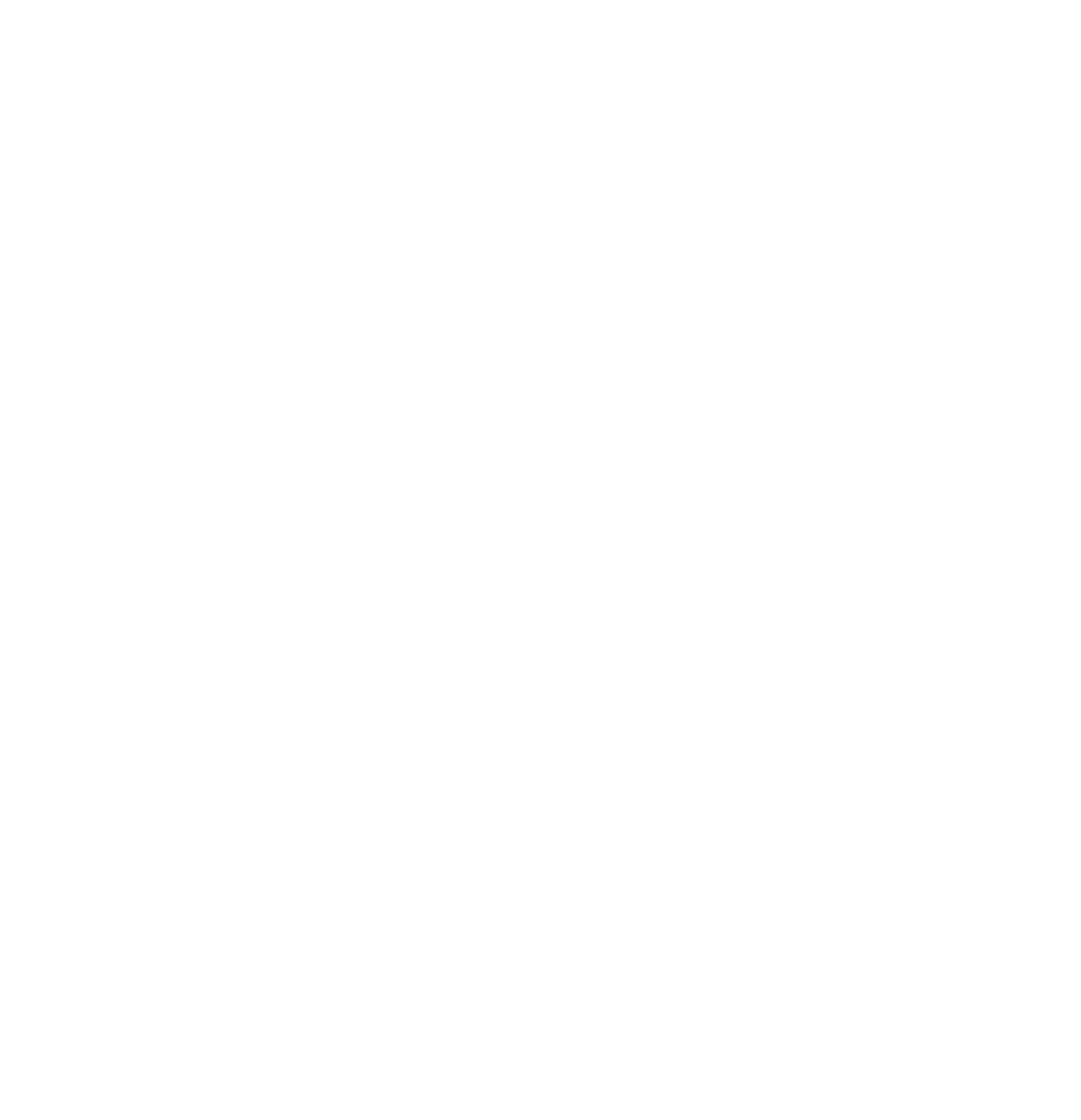
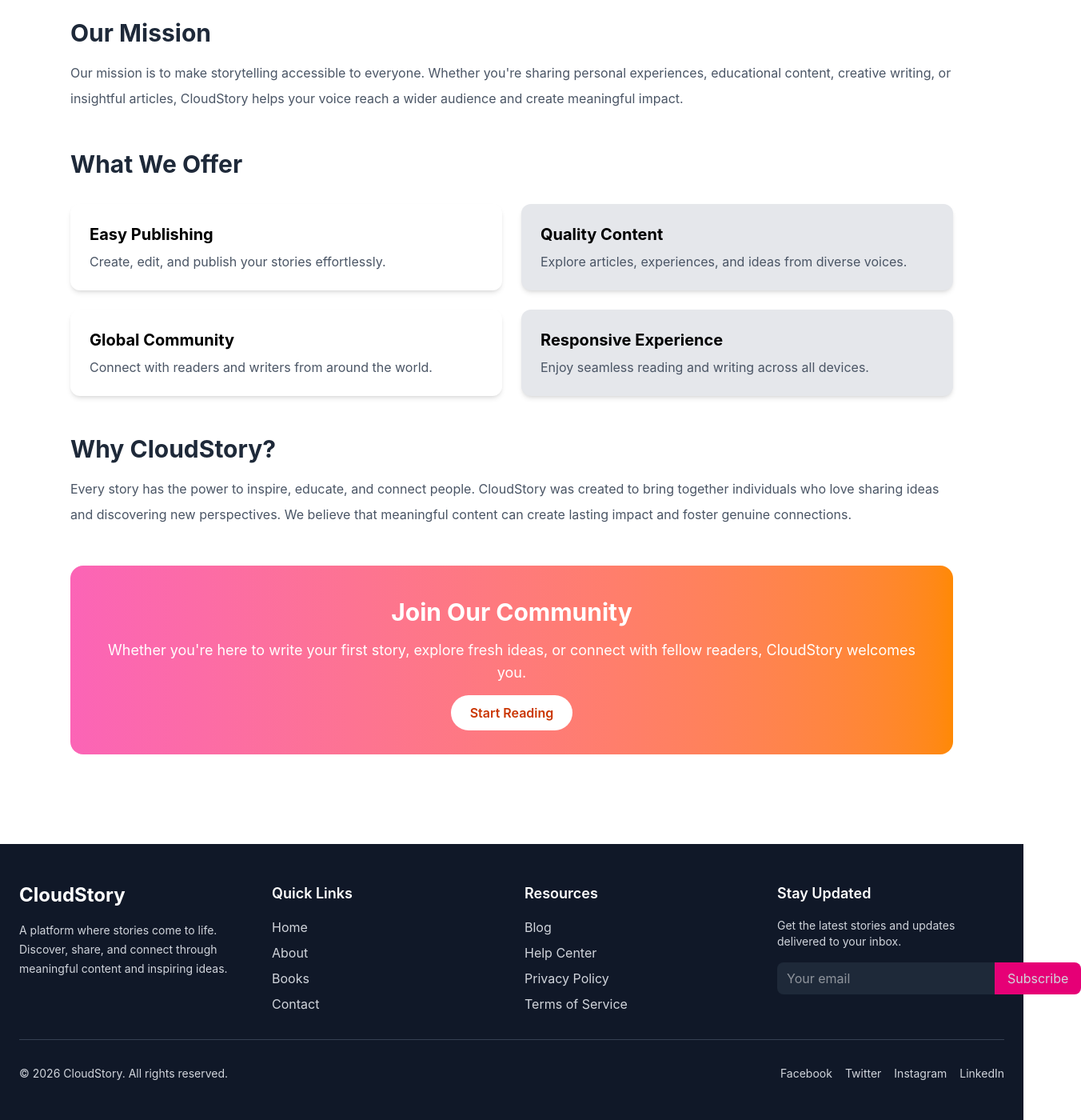
Before and after one commit to industechasr-hub/CloudStory, a React (Vite) app in the folder client/: page /about in a window 1280 px wide. Shown: the part 277-1677 px from the top of the page at 80% size, 1352 px wide, since content can reach past the window. Before the commit the page ends 800 px from the top, so only its background shows below. Built offline with nearby package versions, Linux system fonts and the light colour scheme.

Commit message:
fixed bugs

```diff
--- a/client/src/Components/Footer.jsx
+++ b/client/src/Components/Footer.jsx
@@ -0,0 +1,104 @@
+import React from 'react'
+import { Link } from 'react-router-dom'
+
+function Footer() {
+
+
+
+    return (
+        <>
+            <div className="bg-gray-900 text-gray-300 mt-16">
+                <div className="max-w-7xl mx-auto px-6 py-12">
+
+                    <div className="grid grid-cols-1 md:grid-cols-4 gap-8">
+
+                        {/* Brand */}
+                        <div>
+                            <h2 className="text-2xl font-bold text-white mb-4">
+                                CloudStory
+                            </h2>
+                            <p className="text-sm leading-6">
+                                A platform where stories come to life. Discover, share,
+                                and connect through meaningful content and inspiring ideas.
+                            </p>
+                        </div>
+
+                        {/* Quick Links */}
+                        <div>
+                            <h3 className="text-lg font-semibold text-white mb-4">
+                                Quick Links
+                            </h3>
+                            <ul className="space-y-2">
+                                <li><Link
+                                    to="/home"
+                                    className="hover:text-white">Home</Link></li>
+                                <li><Link
+                                    to="/about" className="hover:text-white">About</Link></li>
+                                <li><Link
+                                 to="/books" className="hover:text-white">Books</Link></li>
+                                <li><Link
+                                to="/contact" className="hover:text-white">Contact</Link></li>
+                            </ul>
+                        </div>
+
+                        {/* Resources */}
+                        <div>
+                            <h3 className="text-lg font-semibold text-white mb-4">
+                                Resources
+                            </h3>
+                            <ul className="space-y-2">
+                                <li><a href="#" className="hover:text-white">Blog</a></li>
+                                <li><a href="#" className="hover:text-white">Help Center</a></li>
+                                <li><a href="#" className="hover:text-white">Privacy Policy</a></li>
+                                <li><a href="#" className="hover:text-white">Terms of Service</a></li>
+                            </ul>
+                        </div>
+
+                        {/* Newsletter */}
+                        <div>
+                            <h3 className="text-lg font-semibold text-white mb-4">
+                                Stay Updated
+                            </h3>
+
+                            <p className="text-sm mb-4">
+                                Get the latest stories and updates delivered to your inbox.
+                            </p>
+
+                            <div className="flex">
+                                <input
+                                    type="email"
+                                    placeholder="Your email"
+                                    className="flex-1 px-3 py-2 rounded-l-lg text-white outline-none bg-gray-800"
+                                />
+
+                                <button className="bg-pink-600 px-4 py-2 rounded-r-lg hover:bg-pink-700">
+                                    Subscribe
+                                </button>
+                            </div>
+                        </div>
+
+                    </div>
+
+                    <hr className="border-gray-700 my-8" />
+
+                    <div className="flex flex-col md:flex-row justify-between items-center text-sm">
+                        <p>
+                            © 2026 CloudStory. All rights reserved.
+                        </p>
+
+                        <div className="flex gap-4 mt-4 md:mt-0">
+                            <a href="#" className="hover:text-white">Facebook</a>
+                            <a href="#" className="hover:text-white">Twitter</a>
+                            <a href="#" className="hover:text-white">Instagram</a>
+                            <a href="#" className="hover:text-white">LinkedIn</a>
+                        </div>
+                    </div>
+
+                </div>
+            </div>
+        </>
+
+    )
+}
+
+export default Footer
--- a/client/src/Pages/About/About.jsx
+++ b/client/src/Pages/About/About.jsx
@@ -1,12 +1,110 @@
 import React from 'react'
 import Navbar from '../../Components/Navbar'
+import { Link } from 'react-router-dom'
+import Footer from '../../Components/Footer'
 
 function About() {
   return (
 
     <>
-    <Navbar/>
-     <div className='text-3xl text-center'>About</div>
+      <Navbar />
+      <div className="max-w-6xl mx-auto px-6 py-12">
+
+
+        <div className="text-center mb-16">
+          <h1 className="text-5xl font-extrabold text-gray-800 mb-4">
+            About CloudStory
+          </h1>
+          <p className="text-xl text-gray-600 max-w-3xl mx-auto">
+            Where stories come to life, ideas find a voice, and readers discover
+            content that inspires, educates, and connects people around the world.
+          </p>
+        </div>
+
+
+        <div className="mb-12">
+          <h2 className="text-3xl font-bold text-gray-800 mb-4">
+            Our Mission
+          </h2>
+          <p className="text-gray-600 leading-8">
+            Our mission is to make storytelling accessible to everyone. Whether
+            you're sharing personal experiences, educational content, creative
+            writing, or insightful articles, CloudStory helps your voice reach a
+            wider audience and create meaningful impact.
+          </p>
+        </div>
+
+
+        <div className="mb-12">
+          <h2 className="text-3xl font-bold text-gray-800 mb-8">
+            What We Offer
+          </h2>
+
+          <div className="grid grid-cols-1 md:grid-cols-2 gap-6">
+            <div className=" shadow-md rounded-xl p-6">
+              <h3 className="font-bold text-xl mb-2"> Easy Publishing</h3>
+              <p className="text-gray-600">
+                Create, edit, and publish your stories effortlessly.
+              </p>
+            </div>
+
+            <div className="bg-gray-200 shadow-md rounded-xl p-6">
+              <h3 className="font-bold text-xl mb-2"> Quality Content</h3>
+              <p className="text-gray-600">
+                Explore articles, experiences, and ideas from diverse voices.
+              </p>
+            </div>
+
+            <div className="shadow-md rounded-xl p-6">
+              <h3 className="font-bold text-xl mb-2">Global Community</h3>
+              <p className="text-gray-600">
+                Connect with readers and writers from around the world.
+              </p>
+            </div>
+
+            <div className="bg-gray-200 shadow-md rounded-xl p-6">
+              <h3 className="font-bold text-xl mb-2">Responsive Experience</h3>
+              <p className="text-gray-600">
+                Enjoy seamless reading and writing across all devices.
+              </p>
+            </div>
+          </div>
+        </div>
+
+
+        <div className="mb-12">
+          <h2 className="text-3xl font-bold text-gray-800 mb-4">
+            Why CloudStory?
+          </h2>
+
+          <p className="text-gray-600 leading-8">
+            Every story has the power to inspire, educate, and connect people.
+            CloudStory was created to bring together individuals who love sharing
+            ideas and discovering new perspectives. We believe that meaningful
+            content can create lasting impact and foster genuine connections.
+          </p>
+        </div>
+
+
+        <div className="bg-gradient-to-r from-pink-400 to-orange-400 text-white rounded-2xl p-10 text-center">
+          <h2 className="text-3xl font-bold mb-4">
+            Join Our Community
+          </h2>
+
+          <p className="mb-6 text-lg">
+            Whether you're here to write your first story, explore fresh ideas,
+            or connect with fellow readers, CloudStory welcomes you.
+          </p>
+
+          <Link
+            to="/books"
+            className="bg-white text-orange-700 font-semibold px-6 py-3 rounded-full hover:scale-105 transition">
+            Start Reading
+          </Link>
+        </div>
+
+      </div>
+      <Footer/>
     </>
 
   )
--- /dev/null
+++ b/client/src/Pages/Books/Books.jsx
@@ -0,0 +1,31 @@
+import React from 'react'
+import Navbar from '../../Components/Navbar'
+import { useEffect, useState } from 'react'
+import BookCard from '../../Components/BookCard'
+import { fetchBooks } from '../../services/api'
+import Footer from '../../Components/Footer'
+
+function Books() {
+  const [books, setBooks] = useState([]);
+
+  useEffect(() => {
+    const loadBooks = async () => {
+      const books = await fetchBooks();
+      setBooks(books);
+    };
+
+    loadBooks();
+  }, []);
+
+  return (
+    <>
+    <Navbar/>
+    <div className="mt-8 flex flex-wrap gap-5 justify-center px-4 pb-10">
+      <BookCard books={books} />
+    </div>
+    <Footer/>
+    </>
+  )
+}
+
+export default Books
--- a/client/src/Pages/Home/Home.jsx
+++ b/client/src/Pages/Home/Home.jsx
@@ -5,6 +5,7 @@
 import { fetchBooks } from '../../services/api'
 import bgimg from '../../assets/bgi.png'
 import { Link } from 'react-router-dom'
+import Footer from '../../Components/Footer'
 
 function Home() {
 
@@ -86,6 +87,7 @@
       <BookCard books={books} />
     </div>
   </div>
+  <Footer/>
 </>
 
   )
--- a/client/src/Pages/Login/Login.jsx
+++ b/client/src/Pages/Login/Login.jsx
@@ -9,6 +9,7 @@
 import { Link } from "react-router-dom";
 import { logIn } from "../../services/api";
 import img from '../../../src/assets/bg2.webp'
+import Footer from "../../Components/Footer";
 
 const Login = () => {
   const [showPassword, setShowPassword] = useState(false);
@@ -159,6 +160,7 @@
           </div>
         </div>
       </div>
+      <Footer/>
     </>
   );
 };
--- a/client/src/Pages/Register/Register.jsx
+++ b/client/src/Pages/Register/Register.jsx
@@ -3,6 +3,7 @@
 import { Link } from "react-router-dom";
 import { signUp } from "../../services/api";
 import regbg from "../../assets/bg2.webp"
+import Footer from "../../Components/Footer";
 
 
 const Register = () => {
@@ -38,7 +39,7 @@
     return (
         <>
         <div className=" relative min-h-screen flex justify-center  items-center px-10">
-            <img className="absolute inset-0 w-full h-full object-cover" src={regbg} alt="" srcset="" />
+            <img className="absolute inset-0 w-full h-full object-cover" src={regbg} alt="img" />
 
             <div className=" absolute w-full max-w-md backdrop-blur-lg rounded-3xl shadow-xl p-8 border-2 border-gray-300">
                 {/* Heading */}
@@ -201,6 +202,7 @@
                 </div>
             </div>
         </div>
+        <Footer/>
         </>
     );
 };
--- a/client/src/Pages/Shop/Shop.jsx
+++ /dev/null
@@ -1,13 +0,0 @@
-import React from 'react'
-import Navbar from '../../Components/Navbar'
-
-function Shop() {
-  return (
-    <>
-    <Navbar/>
-    <div className='text-3xl text-center'>Shop</div>
-    </>
-  )
-}
-
-export default Shop
--- a/client/src/routes/AppRoutes.jsx
+++ b/client/src/routes/AppRoutes.jsx
@@ -7,7 +7,8 @@
 import Home from '../pages/Home/Home.jsx'
 import About from '../pages/About/About.jsx'
 import Contact from '../pages/Contact/Contact.jsx'
-import Shop from '../pages/Shop/Shop.jsx'
+import Books from '../Pages/Books/Books.jsx'
+
 
 function AppRoutes() {
   return (
@@ -26,7 +27,7 @@
 
       <Route path='/contact' element={<Contact />} />
 
-      <Route path='/shop' element={<Shop />} />
+      <Route path='/books' element={<Books/>} />
 
     </Routes>
 
```
Also changed, not shown: client/src/Components/Navbar.jsx (+4 -4 lines).
